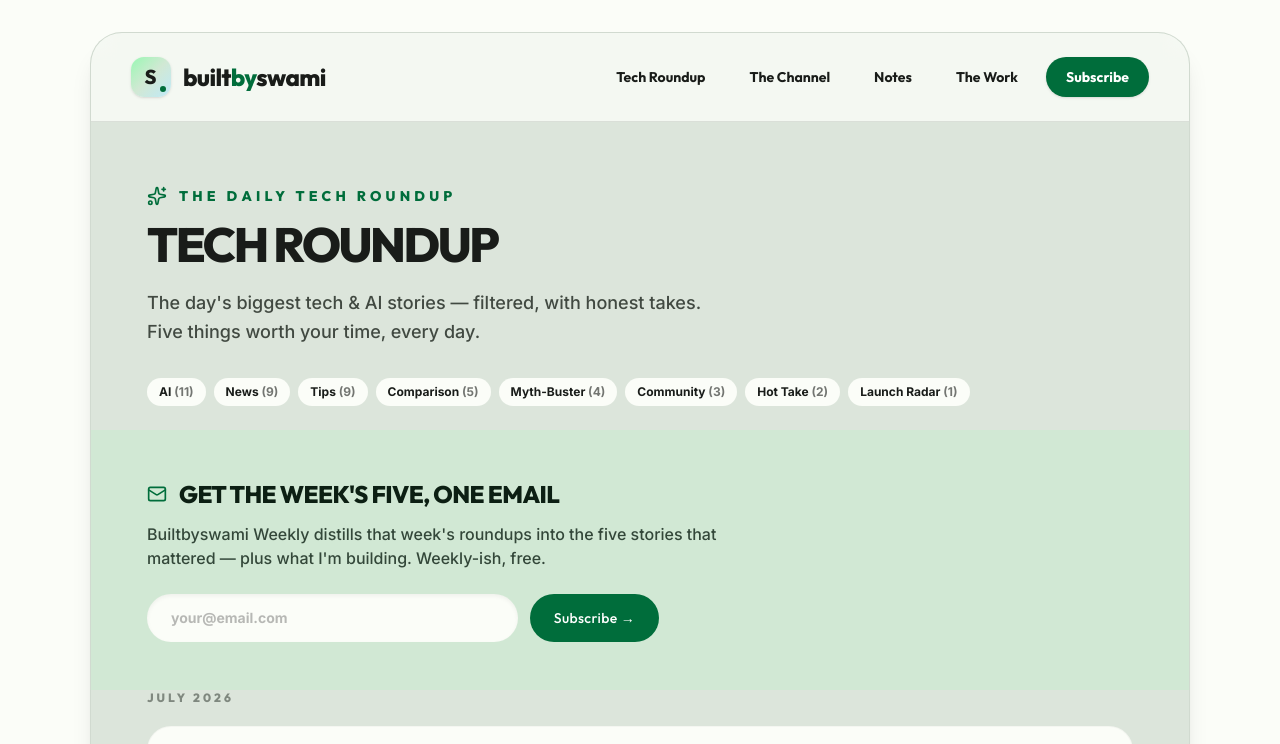
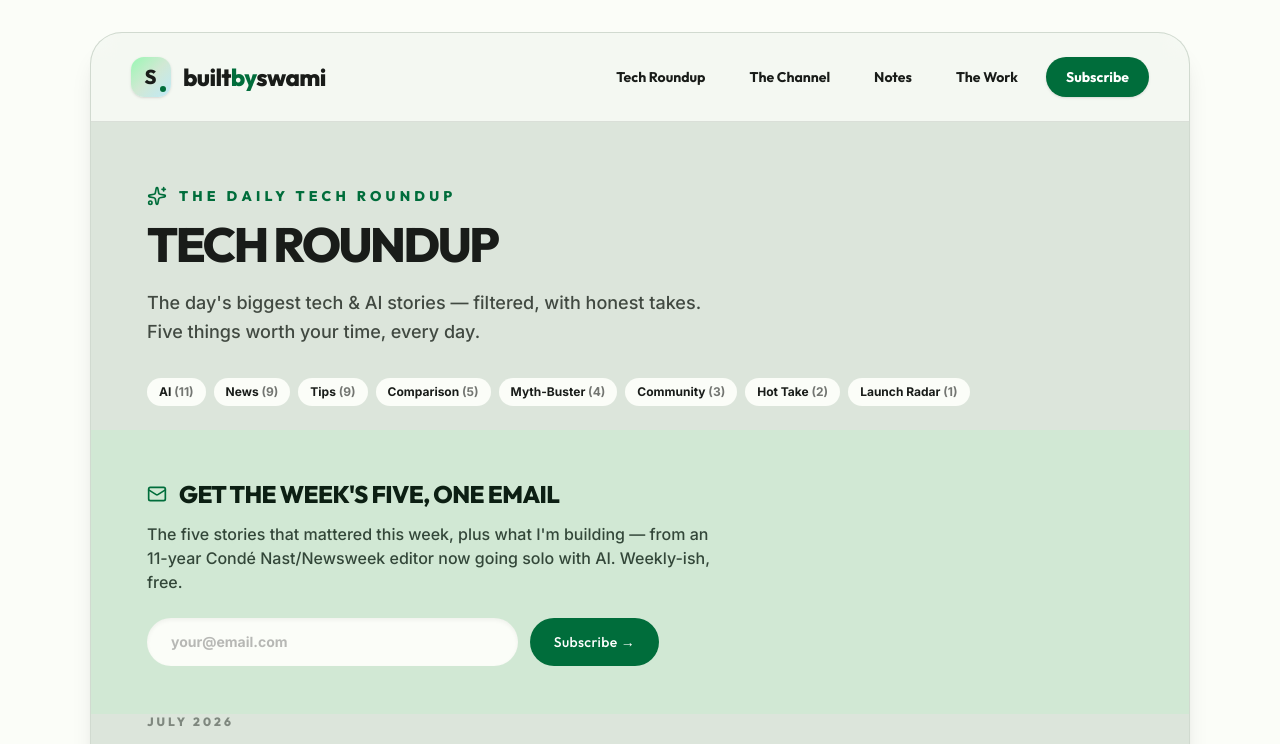
Before and after one commit to swamiguru/Swami-Guru-Portfolio, a React (Vite) app: page /tech-roundup in a window 1280 px wide. Shown: the top 744 px of the page. Built offline with nearby package versions, Linux system fonts and the light colour scheme.

Commit message:
content: drop top credibility strip, fold trust signal into newsletter copy instead

```diff
--- a/src/pages/Home.tsx
+++ b/src/pages/Home.tsx
@@ -71,19 +71,6 @@ export default function Home() {
 
         {/* 01 — Nav */}
         <SiteHeader />
-
-        {/* 01b — Credibility strap */}
-        <div className="px-6 md:px-14 py-3 bg-m3-primary/5 border-b border-m3-outline/10 flex items-center justify-between gap-4">
-          <p className="text-xs md:text-sm font-medium text-m3-on-surface-variant">
-            <span className="font-bold text-m3-on-surface">11 years, $20M+ scaled</span> at Cond&eacute; Nast and Newsweek — now building solo with AI, in public.
-          </p>
-          <Link
-            to="/about"
-            className="shrink-0 text-[11px] font-bold uppercase tracking-widest text-m3-primary hover:underline"
-          >
-            The story →
-          </Link>
-        </div>
 
         {/* 02 — The Daily Tech Roundup (LEAD) */}
         <section className="relative overflow-hidden px-6 md:px-14 pt-10 md:pt-16 pb-10 md:pb-14 bg-m3-surface">
@@ -205,7 +192,7 @@ export default function Home() {
               </h2>
             </div>
             <p className="text-sm md:text-base font-medium opacity-80 mb-6 max-w-xl">
-              Builtbyswami Weekly distills that week's roundups into the five stories that mattered — plus what I'm building. Weekly-ish, free.
+              The five stories that mattered this week, plus what I'm building — from an 11-year Cond&eacute; Nast/Newsweek editor now going solo with AI. Weekly-ish, free.
             </p>
             <NewsletterSignup />
           </div>
--- a/src/pages/Tech.tsx
+++ b/src/pages/Tech.tsx
@@ -120,7 +120,7 @@ export default function Tech() {
               </h2>
             </div>
             <p className="text-sm md:text-base font-medium opacity-80 mb-6 max-w-xl">
-              Builtbyswami Weekly distills that week's roundups into the five stories that mattered — plus what I'm building. Weekly-ish, free.
+              The five stories that mattered this week, plus what I'm building — from an 11-year Cond&eacute; Nast/Newsweek editor now going solo with AI. Weekly-ish, free.
             </p>
             <NewsletterSignup />
           </div>
```
